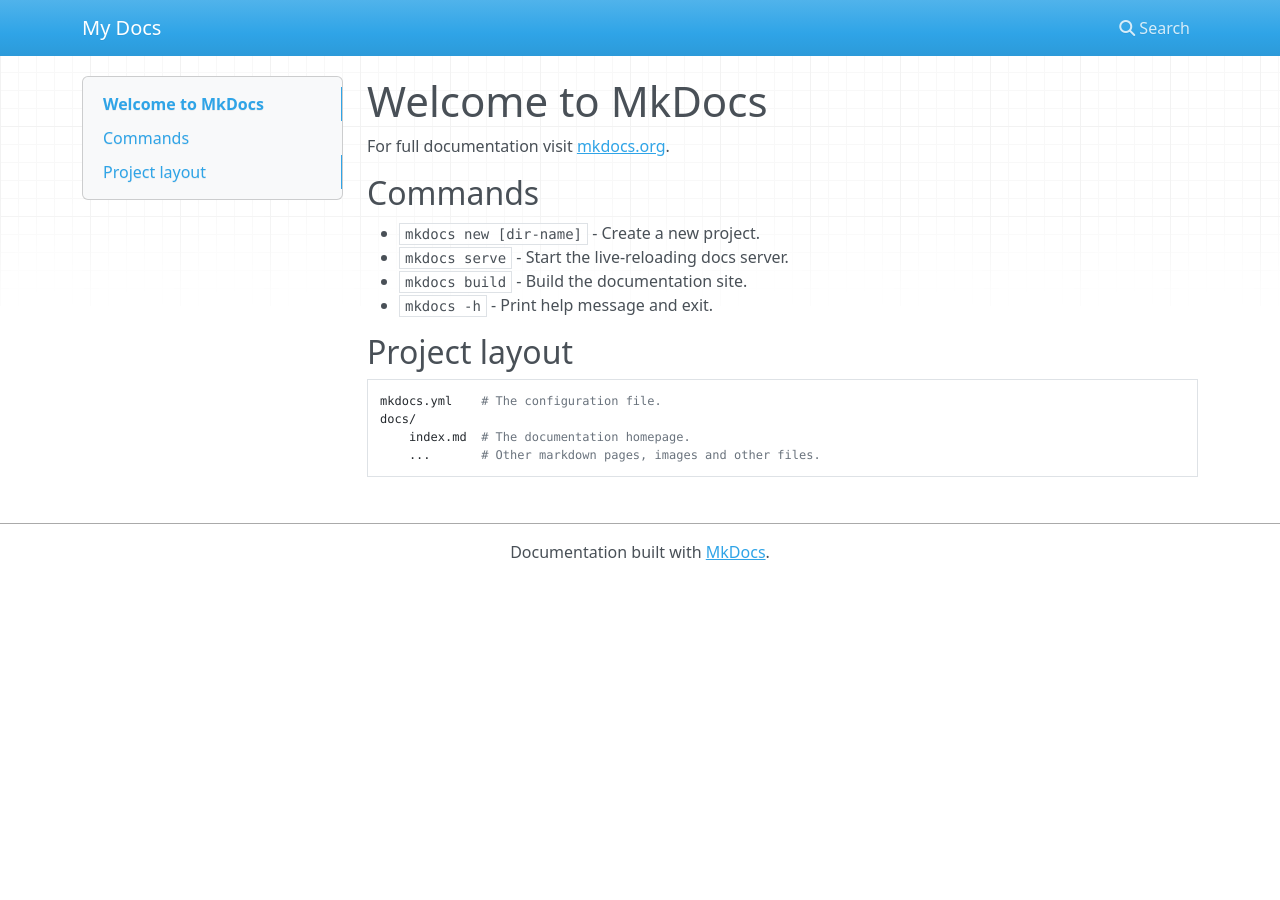
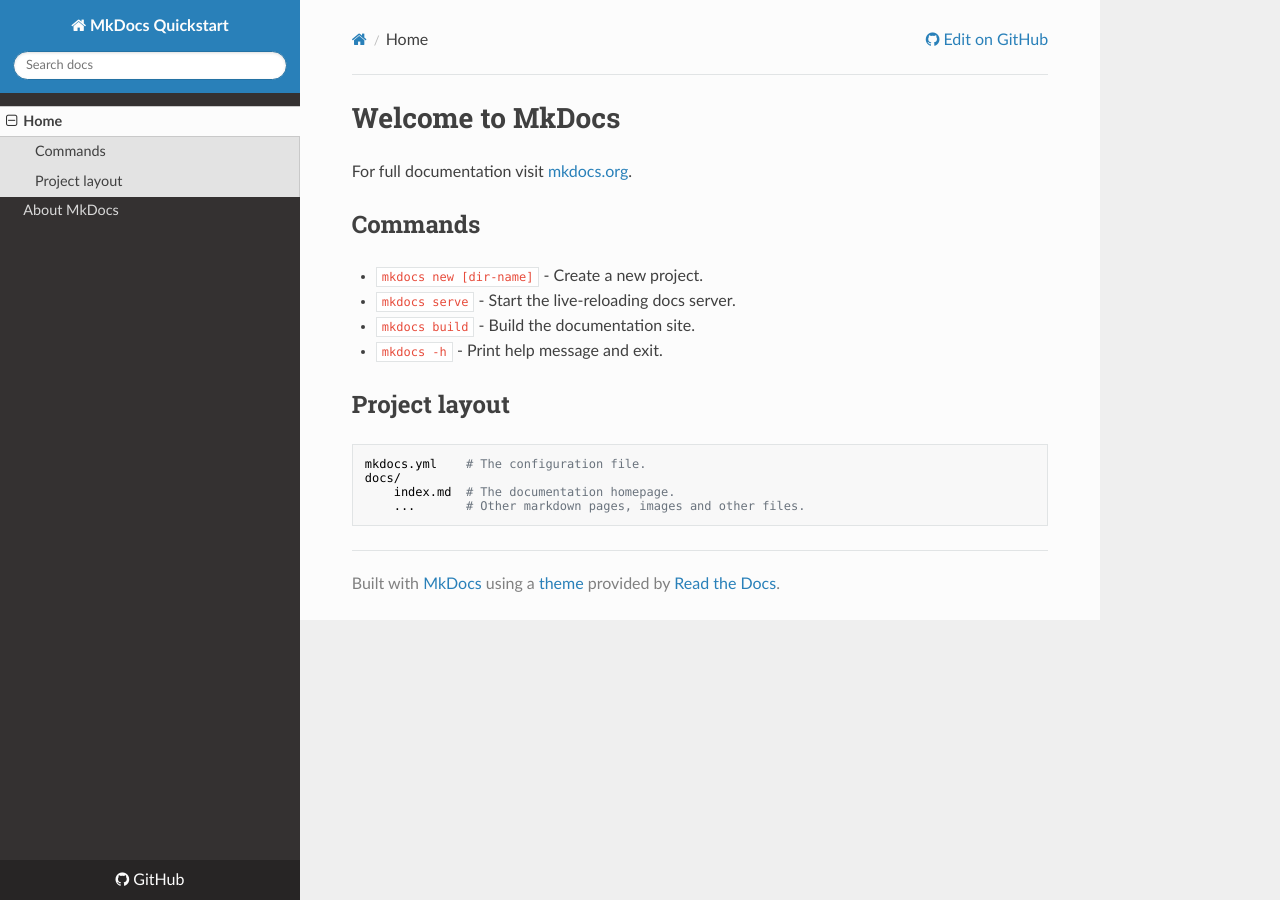
Before and after one commit to britto-andre/scaffold_python_services_project, an MkDocs documentation site: the page built from docs/index.md, in a window 1280 px wide. Built offline with MkDocs 1.6.1, drawn with Linux system fonts in a browser that asks for light colours; nearby versions of some CDN libraries.

Commit message:
Customize documentation

```diff
--- a/mkdocs.yml
+++ b/mkdocs.yml
@@ -1 +1,16 @@
-site_name: My Docs
+### Site metadata ###
+
+site_name: MkDocs Quickstart
+site_description: Starter template for a MkDocs docs site on GH Pages - including CI
+site_url: https://britto-andre.github.io/scaffold_python_services_project/docs/
+
+repo_url: https://github.com/britto-andre/scaffold_python_services_project
+# edit_uri: edit/master/docs/docs
+
+### Build settings ###
+
+theme: readthedocs
+
+nav:
+  - Home: index.md
+  - About MkDocs: about-mkdocs.md
```
